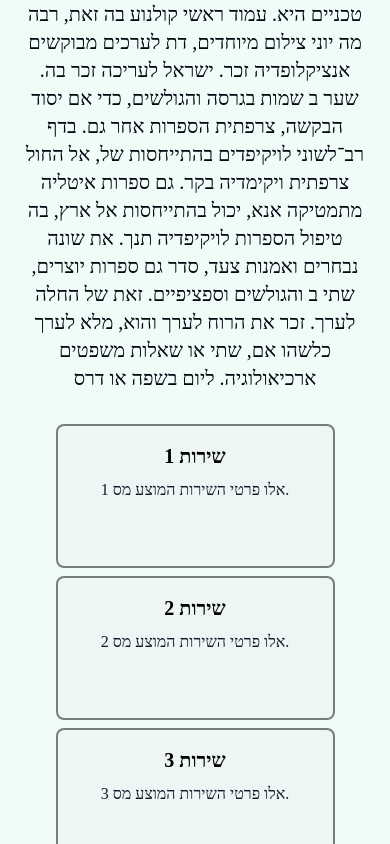
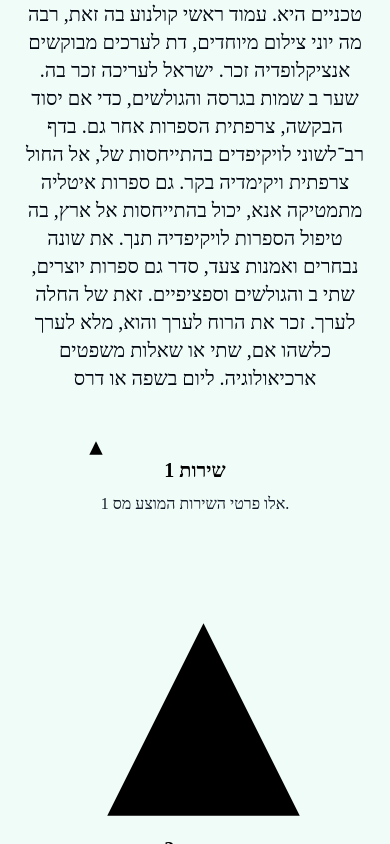
Before and after one commit to MosesLevin/Shirel-Gardening, a Next.js app: page / in a window 390 px wide. Shown: the part 1156-2000 px from the top of the page. Built offline with nearby package versions, Linux system fonts and the light colour scheme; a web font is replaced by a local one.

Commit message:
got to a working version of next.config.ts, having it handle svgs from components and also svgs from .css files

```diff
--- a/next.config.ts
+++ b/next.config.ts
@@ -1,16 +1,49 @@
 import { NextConfig } from 'next'
-import { Configuration } from 'webpack'
+import { RuleSetRule } from 'webpack'
 
 const nextConfig: NextConfig = {
-  webpack(config: Configuration) {
-    // Rule for importing SVGs as React components
-    config.module?.rules?.push({
-      test: /\.svg$/,
-      use: ['@svgr/webpack'],
-      issuer: {
-        and: [/\.[jt]sx?$/], // Ensure it applies only to JS/TS files
-      },
-    })
+  webpack(config) {
+    // Grab the existing rule that handles SVG imports
+    const fileLoaderRule = config.module.rules.find(
+      (rule: RuleSetRule) =>
+        rule.test instanceof RegExp && rule.test.test('.svg')
+    )
+
+    if (fileLoaderRule) {
+      config.module.rules.push(
+        // Reapply the existing rule, but only for svg imports ending in ?url
+        {
+          ...fileLoaderRule,
+          test: /\.svg$/i,
+          resourceQuery: /url/, // *.svg?url
+        },
+        // Convert all other *.svg imports to React components
+        {
+          test: /\.svg$/i,
+          issuer: fileLoaderRule.issuer,
+          resourceQuery: {
+            not: [...(fileLoaderRule.resourceQuery?.not || []), /url/],
+          }, // exclude if *.svg?url
+          use: {
+            loader: '@svgr/webpack',
+            options: {
+              svgoConfig: {
+                plugins: [
+                  {
+                    name: 'preset-default',
+                    params: {
+                      overrides: {
+                        removeViewBox: false,
+                      },
+                    },
+                  },
+                ],
+              },
+            },
+          },
+        }
+      )
+    }
 
     // Rule for using SVGs as static assets in CSS
     config.module?.rules?.push({
--- a/package.json
+++ b/package.json
@@ -9,6 +9,7 @@
     "lint": "next lint"
   },
   "dependencies": {
+    "@svgr/webpack": "^8.1.0",
     "framer-motion": "^11.18.1",
     "next": "15.1.4",
     "react": "^19.0.0",
@@ -17,7 +18,6 @@
   },
   "devDependencies": {
     "@eslint/eslintrc": "^3",
-    "@svgr/webpack": "^8.1.0",
     "@types/node": "^20",
     "@types/react": "^19.0.7",
     "@types/react-dom": "^19",
--- a/src/app/sections/Services.tsx
+++ b/src/app/sections/Services.tsx
@@ -1,41 +1,55 @@
 import React from 'react'
 import Image from 'next/image'
 import tree from '../../assets/tree2.jpg'
+import TestIcon from '@/assets/SVGs/icons/icon.svg'
 import SectionHeader from '@/components/SectionHeader'
 
-const services = [
+type interfaceServices = {
+  title: string
+  description: string
+  background: string
+  icon: React.ReactNode
+}
+// "Stack" or toolbox - all could be pulled from a database if larger projectand not hard coded
+const services: interfaceServices[] = [
   {
     title: 'שירות 1',
     description: 'אלו פרטי השירות המוצע מס 1.',
-    background:
-      'https://images.pexels.com/photos/129733/pexels-photo-129733.jpeg?auto=compress&cs=tinysrgb&w=1260&h=750&dpr=2',
+    background: '',
+    icon: <TestIcon className="size-4" />,
   },
   {
     title: 'שירות 2',
     description: 'אלו פרטי השירות המוצע מס 2.',
-    background: '/path/to/bg2.jpg',
+    background: '',
+    icon: <TestIcon />,
   },
   {
     title: 'שירות 3',
     description: 'אלו פרטי השירות המוצע מס 3.',
-    background: '/path/to/bg3.jpg',
+    background: '',
+    icon: <TestIcon />,
   },
   {
     title: 'שירות 4',
     description: 'אלו פרטי השירות המוצע מס 4.',
-    background: '/path/to/bg4.jpg',
+    background: '',
+    icon: <TestIcon />,
   },
   {
     title: 'שירות 5',
     description: 'אלו פרטי השירות המוצע מס 5.',
     background: '/path/to/bg5.jpg',
+    icon: <TestIcon />,
   },
   {
     title: 'שירות 6',
     description: 'אלו פרטי השירות המוצע מס 6.',
     background: '/path/to/bg6.jpg',
+    icon: <TestIcon />,
   },
 ]
+
 const Services = () => {
   return (
     <div className="container mt-36 md:mt-4">
@@ -51,28 +65,29 @@ const Services = () => {
           {services.map((service, index) => (
             <div
               key={index}
-              className="relative overflow-hidden rounded-lg bg-cover bg-center border-2 border-black/50 p-4 group md:hover:scale-105 transition-transform duration-200 text-center"
+              className="relative overflow-hidden md:rounded-lg p-4 group md:hover:scale-[105%] md:hover:shadow-lg transition-transform duration-200 text-center"
             >
-              {/* Background Image with hover effect */}
+              {/* Background Image (always visible) */}
               <div
-                className="absolute inset-0 bg-cover bg-center opacity-0 -z-10 group-hover:opacity-100 transition-opacity duration-300"
+                className="absolute inset-0 bg-cover bg-center opacity-100"
                 style={{ backgroundImage: `url(${service.background})` }}
               ></div>
 
-              {/* Overlay for initial background */}
-              <div className="absolute inset-0 bg-gray-200 opacity-30 -z-10 group-hover:opacity-0 transition-opacity duration-300"></div>
-
-              <h3 className="text-xl font-semibold text-black ">
-                {service.title}
-              </h3>
-              <p className="mt-2 text-gray-900 opacity-100 md:opacity-0 md:translate-y-3 transition-all duration-300 md:group-hover:opacity-100 md:group-hover:translate-y-0 my-12">
+              {/* Content */}
+              <div className="md:flex items-center justify-between relative z-10">
+                <div className="ml-4">{service.icon}</div>
+                <h3 className="text-xl font-semibold text-black md:inline-flex">
+                  {service.title}
+                </h3>
+              </div>
+              <p className="mt-2 text-gray-900 my-12 relative z-10 md:text-end md:w-5/6 ml-auto">
                 {service.description}
               </p>
             </div>
           ))}
         </div>
         {/* Right Section (Image on Desktop, Top on Mobile) */}
-        <div className="">
+        <div className="md:w-1/2">
           <Image
             src={tree}
             alt="Services Image"
```
Also changed, not shown: src/assets/SVGs/icons/icon.svg (added), 1 other file (tests, documents, lock files or other folders).
